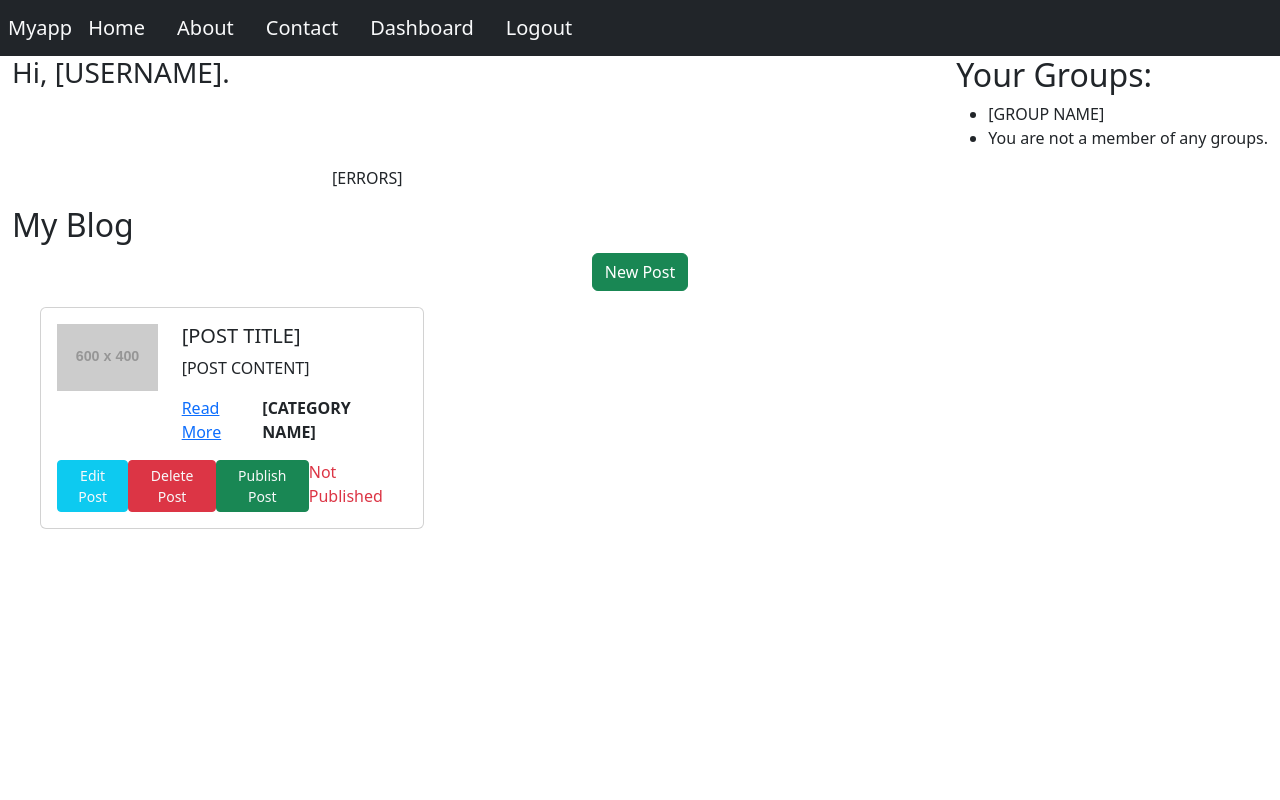
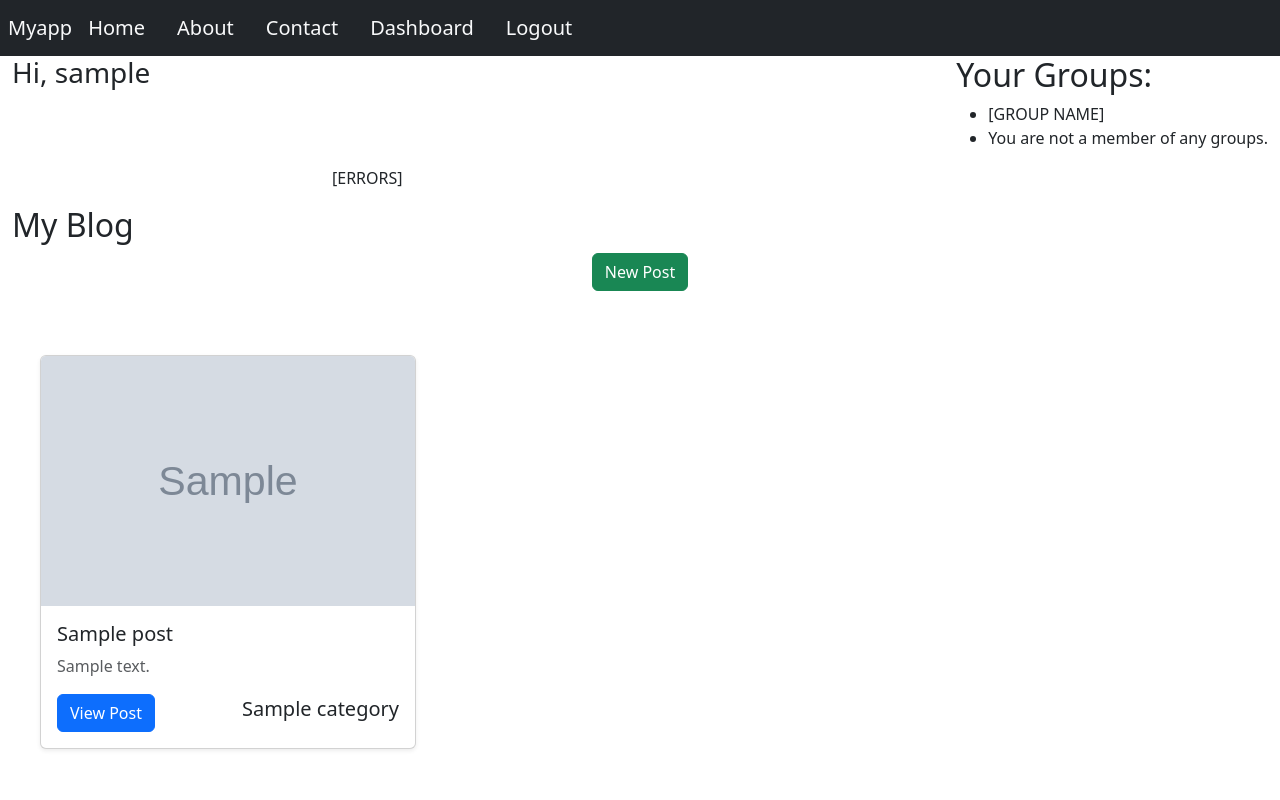
Before and after one commit to Bharathiraja2806/Django_learning, a Django app: page /dashboard/ in a window 1280 px wide. Run offline with Django 5.2, Linux system fonts and the light colour scheme; a user stored in the database is signed in; tables that the repository leaves empty hold one stand-in row (values such as "Sample post"); grey boxes marked "Sample" are stand-in pictures; grey boxes labelled with a size stand in for pictures from a placeholder-image service; some libraries are stand-ins or nearby versions.

Commit message:
added add post page

```diff
--- a/myapp/templates/dashboard.html
+++ b/myapp/templates/dashboard.html
@@ -4,7 +4,7 @@
     <div class="container-fluid ">
         <div class="row">
           <div class="col-6">
-              <h3> Hi, [USERNAME].</h3>
+              <h3> Hi, {{user.username}}</h3>
           </div>
           <div class="col d-flex justify-content-end">
               <div>
@@ -24,35 +24,102 @@
         <div class="row">
           <h2 class="mt-3">{{ blog_title }}</h2>
           <div class="d-flex justify-content-center">
-              <a href="/newpost" class="btn btn-success">New Post</a>
+              <a href="{% url 'myapp:new_post' %}" class="btn btn-success">New Post</a>
           </div>
         </div>
         <div class="row m-3">
-            <div class="col-4 mb-4">
-                <div class="card">
-                    <div class="card-body">
-                        <div class="row">
-                            <div class="col-md-4">
-                                <img style="height:300; width:300;" src="https://placehold.co/600x400" class="img-fluid" alt="...">
+           {% if page_object %}
+
+        <div class="row g-4">
+
+            {% for post in page_object %}
+
+                <div class="col-12 col-md-6 col-lg-4">
+
+                    <div class="card h-100 shadow-sm">
+
+                        <!-- Post Image -->
+                        <img
+                            src="{{ post.image_url }}"
+                            class="card-img-top"
+                            alt="{{ post.title }}"
+                            style="height: 250px; object-fit: cover;"
+                        >
+
+                        <div class="card-body d-flex flex-column">
+
+                            <!-- Title -->
+                            <h5 class="card-title">
+                                {{ post.title }}
+                            </h5>
+
+                            <!-- Content -->
+                            <p class="card-text text-muted">
+                                {{ post.content|truncatewords:25 }}
+                            </p>
+
+                            <!-- Button -->
+                            <div class="mt-auto d-flex justify-content-between align-items-center">
+                                <a
+                                    href="{% url 'myapp:post' post.slug %}"
+                                    class="btn btn-primary"
+                                >
+                                    View Post
+                                </a>
+
+                                <h5 class="card-title">{{post.category.name}}</h5>
                             </div>
-                            <div class="col-md-8">
-                                <h5 class="card-title">[POST TITLE]</h5>
-                                <p class="card-text">[POST CONTENT]</p>
-                                <div class="d-flex justify-content-between">
-                                    <a href="[POST DETAIL URL]">Read More</a>
-                                    <a class="text-decoration-none text-dark fw-bold" href="#">[CATEGORY NAME]</a>
-                                </div>
-                            </div>
+
                         </div>
-                        <div class="d-flex justify-content-between mt-3">
-                          <a class="btn btn-info btn-sm text-light" href="[EDIT POST URL]">Edit Post</a>
-                          <a class="btn btn-danger btn-sm text-light" href="[DELETE POST URL]">Delete Post</a>
-                          <a class="btn btn-success btn-sm text-light" href="[PUBLISH POST URL]">Publish Post</a>
-                          <label class="text-danger">Not Published</label>
-                        </div>
+
                     </div>
+
                 </div>
-            </div>
+
+            {% endfor %}
+
+         <div class="col-12 my-3">
+                        {% if page_object.has_other_pages %}
+                            <nav aria-label="Page navigation">
+                                <ul class="pagination">
+                                    {%if page_object.has_previous%}
+                                        <li class="page-item">
+                                            <a class="page-link" href="?page=1" aria-label="First">
+                                                <span aria-hidden="true">&laquo; first</span>
+                                            </a>
+                                        </li>
+                                        <li class="page-item">
+                                            <a class="page-link" href="?page={{page_object.previous_page_number}}" aria-label="Previous">
+                                                <span aria-hidden="true">previous</span>
+                                            </a>
+                                        </li>
+                                    {%endif%}
+                                    <li class="page-item"><span class="page-link">Page {{page_object.number}} of {{page_object.paginator.num_pages}}.</span></li>
+                                    {%if page_object.has_next%}
+                                    <li class="page-item">
+                                        <a class="page-link" href="?page={{page_object.next_page_number}}" aria-label="Next">
+                                            <span aria-hidden="true">next</span>
+                                        </a>
+                                    </li>
+                                    <li class="page-item">
+                                        <a class="page-link" href="?page={{page_object.paginator.num_pages}}" aria-label="Last">
+                                            <span aria-hidden="true">last &raquo;</span>
+                                        </a>
+                                    </li>
+                                    {%endif%}
+                                </ul>
+                            </nav>
+                        {%endif%}
+
+                    </div>
+
+    {% else %}
+
+        <div class="alert alert-info text-center">
+            No posts available.
+        </div>
+
+    {% endif %}
 
         </div>
       </div>
--- a/myapp/urls.py
+++ b/myapp/urls.py
@@ -16,5 +16,6 @@ urlpatterns = [
     path('dashboard/', views.dashboard, name='dashboard'),
     path('logout/', views.logout, name='logout'),
     path('forgotpassword/', views.forgot_password, name='forgot_password'),
-    path("reset_password/<uidb64>/<token>", views.reset_password, name="reset_password" ),
+    path("reset_password/<uidb64>/<token>", views.reset_password, name="reset_password"),
+    path("new_post/", views.new_post, name="new_post"),
 ]
--- a/myapp/views.py
+++ b/myapp/views.py
@@ -2,7 +2,7 @@ from django.shortcuts import render, redirect
 from django.http import HttpResponse, Http404
 from django.urls import reverse
 import logging
-from myapp.models import Post, about_us
+from myapp.models import Post, about_us, Categories
 from django.core.paginator import Paginator
 from .forms import Contactform, ForgotPasswordForm, register_form, LoginForm, ResetPasswordForm
 from django.contrib import messages
@@ -119,7 +119,17 @@ def login(request):
 
 def dashboard(request):
     blog_title = 'My Blog'
-    return render(request, 'dashboard.html', {'blog_title': blog_title})
+
+    all_data = Post.objects.filter(user=request.user)
+
+
+    pagionate_data = Paginator(all_data, 5) # Show 5 posts per page
+
+    page_number = request.GET.get('page')
+
+    page_object = pagionate_data.get_page(page_number)
+
+    return render(request, 'dashboard.html', {'blog_title': blog_title, 'page_object':page_object})
 
 def logout(request):
     auth_logout(request)
@@ -174,3 +184,7 @@ def reset_password(request,  uidb64, token):
                 messages.error(request, "Password reset link is invalid!")
 
     return render(request, 'password_reset.html', {'form': form})
+
+def new_post(request):
+    categories = Categories.objects.all()
+    return render(request, 'new_post.html', {'categories': categories})
```
Also changed, not shown: myapp/templates/new_post.html (added, +75 -0 lines).
